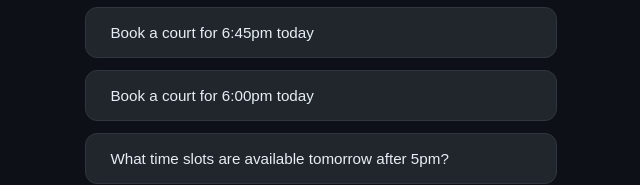
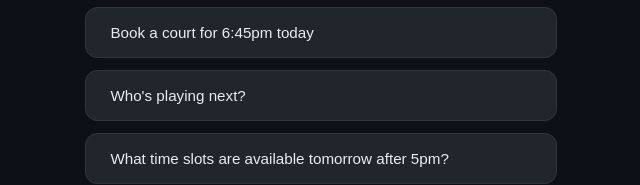
Before and after one commit to reeawnc/clubmanager-booking, a Vue app in the folder Bookings/: page / in a window 1280 px wide. Shown: the part 221-406 px from the top of the page, without its empty margins (319-959 px from the left). Built offline with nearby package versions, Linux system fonts and the light colour scheme.

Commit message:
Update ChatView.vue

```diff
--- a/Bookings/src/views/ChatView.vue
+++ b/Bookings/src/views/ChatView.vue
@@ -96,7 +96,7 @@ const quickPrompts = [
   },
   {
     id: 3,
-    text: "Book a court for 6:00pm today"
+    text: "Who's playing next?"
   },
   {
     id: 4,
```
